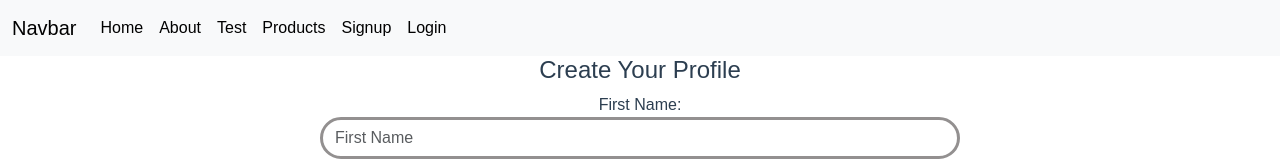
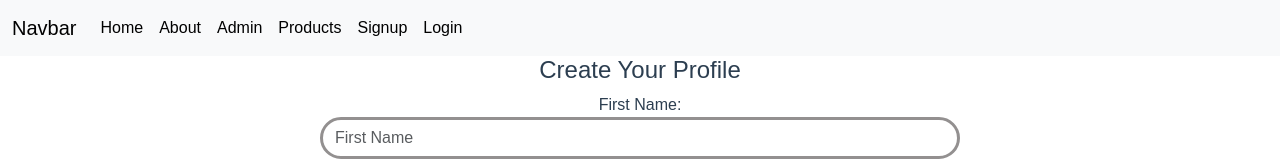
Before and after one commit to Muttaqeen-Slamat/CapStone-Muttaqeen, a Vue app: page /signup in a window 1280 px wide. Shown: the top 161 px of the page. Built offline with nearby package versions, Linux system fonts and the light colour scheme; what vue3-cookies would draw is missing.

Commit message:
changed test to admin view

```diff
--- a/src/components/NavBar.vue
+++ b/src/components/NavBar.vue
@@ -15,7 +15,7 @@
           <router-link class="nav-link active" aria-current="page" to="/about">About</router-link>
         </li>
         <li class="nav-item">
-          <router-link class="nav-link active" aria-current="page" to="/test">Test</router-link>
+          <router-link class="nav-link active" aria-current="page" to="/admin">Admin </router-link>
         </li>
         <li class="nav-item">
           <router-link class="nav-link active" aria-current="page" to="/products">Products</router-link>
--- a/src/router/index.js
+++ b/src/router/index.js
@@ -19,9 +19,9 @@ const routes = [
     component: () => import('../views/LoginView.vue')
   },
   {
-    path: '/test',
-    name: 'test',
-    component: () => import('../views/TestView.vue')
+    path: '/admin',
+    name: 'admin',
+    component: () => import('../views/AdminView.vue')
   },
   {
     path: '/signup',
```
Also changed, not shown: src/views/AdminView.vue (renamed from src/views/TestView.vue).
